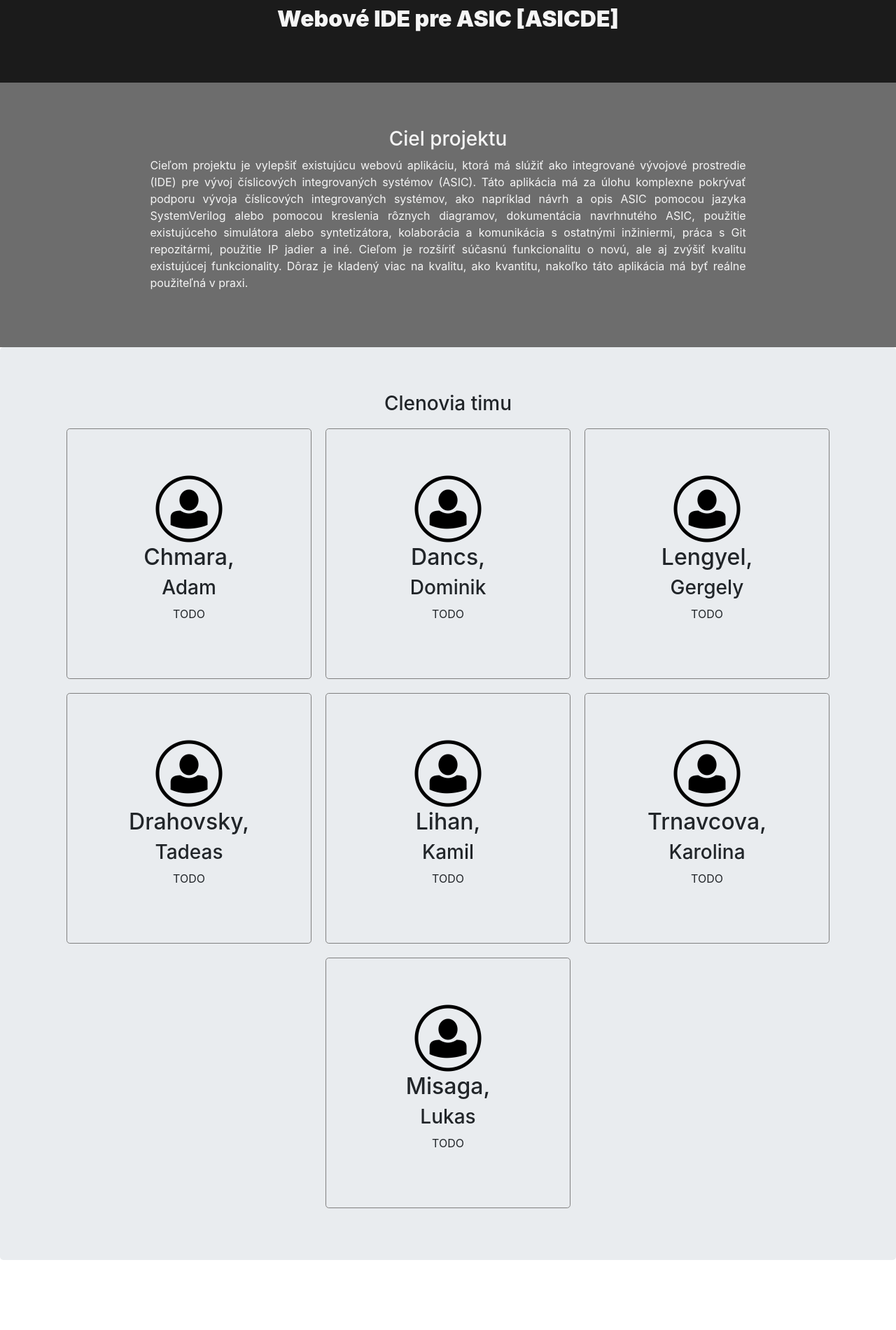
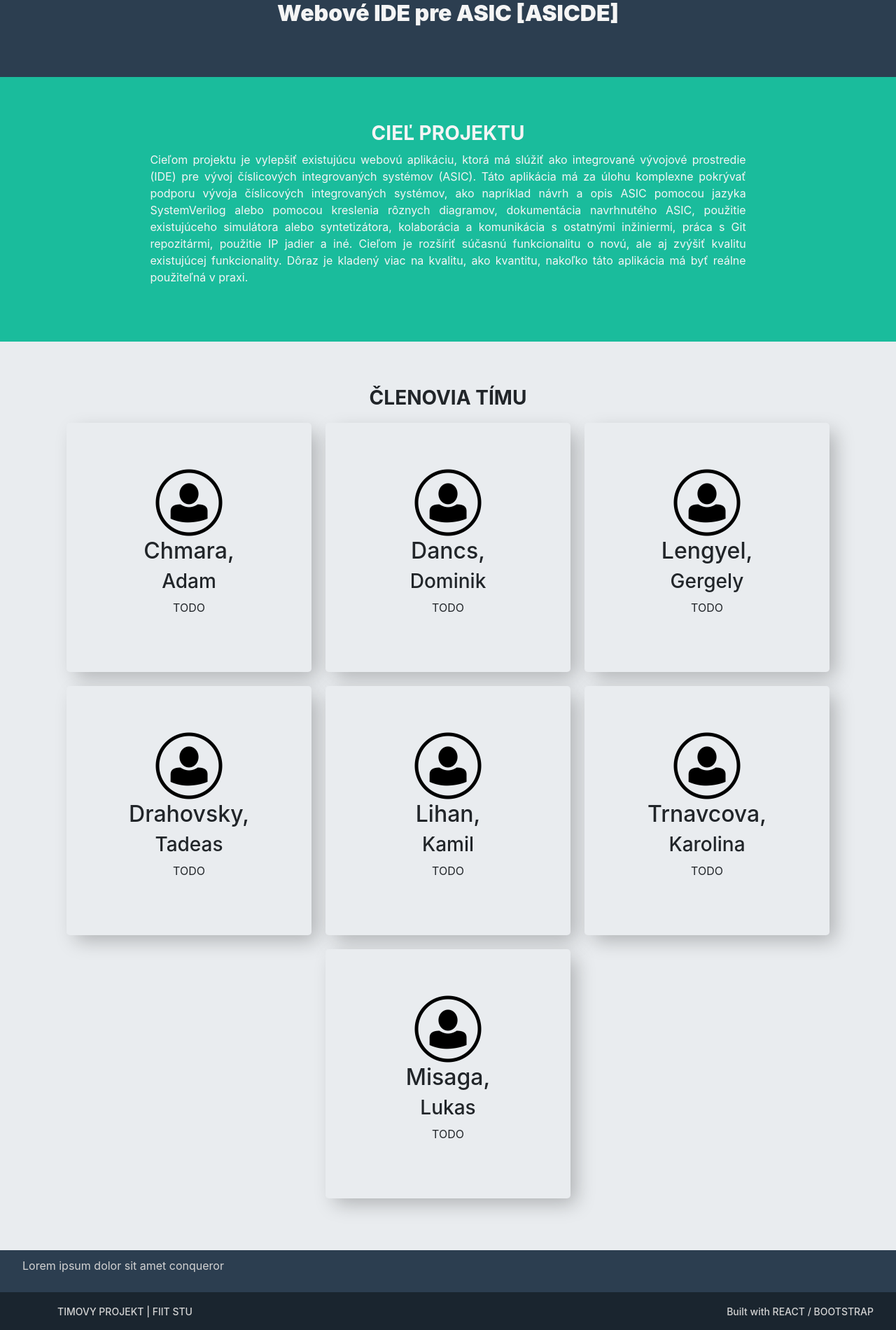
Before and after one commit to jakubabrahoim/TP-Web, a React (Create React App) app: page / in a window 1280 px wide. Shown: the part 168-2068 px from the top of the page at 70% size. Before the commit the page ends 2000 px from the top, so only its background shows below. Built offline with nearby package versions, Linux system fonts and the light colour scheme.

Commit message:
updated color scheme, implemented footer

```diff
--- a/src/App.js
+++ b/src/App.js
@@ -6,6 +6,7 @@ import NavigationBar from './components/NavigationBar'
 import IntroContainer from './components/IntroContainer';
 import AssignmentContainer from './components/AssignmentContainer';
 import PeopleContainer from './components/PeopleContainer';
+import FooterContainer from './components/FooterContainer';
 
 function App() {
   return (
@@ -14,6 +15,7 @@ function App() {
       <IntroContainer />
       <AssignmentContainer />
       <PeopleContainer />
+      <FooterContainer />
     </div>
   );
 }
--- a/src/components/AssignmentContainer.js
+++ b/src/components/AssignmentContainer.js
@@ -3,7 +3,7 @@ import React from 'react';
 class AssignmentContainer extends React.Component {
     render() {
         const styles = {
-            "background-color": "#6d6d6d",
+            "background-color": "#1ABC9C",
             "margin-top": "0px",
             "margin-bottom": "0px",
             "border-radius": "0px"
@@ -18,13 +18,13 @@ class AssignmentContainer extends React.Component {
 
         const headerStyle = {
             "color": "whitesmoke",
-            "font-weight": "1500"
+            "font-weight": "bold"
         };
 
         return (
-            <div className="jumbotron" style={styles}>
-                <h3 style={headerStyle}>Ciel projektu</h3>
-                <p style={pwidth} id="about">
+            <div className="jumbotron" style={styles} id="about">
+                <h3 style={headerStyle}>CIEĽ PROJEKTU</h3>
+                <p style={pwidth}>
                 Cieľom projektu je vylepšiť existujúcu webovú aplikáciu, ktorá má slúžiť ako integrované vývojové prostredie (IDE) pre vývoj číslicových integrovaných systémov (ASIC). Táto aplikácia má za úlohu komplexne pokrývať podporu vývoja číslicových integrovaných systémov, ako napríklad návrh a opis ASIC pomocou jazyka SystemVerilog alebo pomocou kreslenia rôznych diagramov, dokumentácia navrhnutého ASIC, použitie existujúceho simulátora alebo syntetizátora, kolaborácia a komunikácia s ostatnými inžiniermi, práca s Git repozitármi, použitie IP jadier a iné. Cieľom je rozšíriť súčasnú funkcionalitu o novú, ale aj zvýšiť kvalitu existujúcej funkcionality. Dôraz je kladený viac na kvalitu, ako kvantitu, nakoľko táto aplikácia má byť reálne použiteľná v praxi.
                 </p>
             </div>
--- a/src/components/FooterContainer.js
+++ b/src/components/FooterContainer.js
@@ -2,9 +2,57 @@ import React from 'react';
 
 class FooterContainer extends React.Component {
     render() {
+        const styles = {
+            "background-color": "#1A252F",
+            "margin-top": "0px",
+            "margin-bottom": "0px",
+            "border-radius": "0px",
+            "text-align": "left",
+            "display": "block",
+            "padding-top": "10px",
+            "padding-bottom": "10px"
+        };
+
+        const styles2 = {
+            "background-color": "#2C3E50",
+            "color": "lightgrey",
+            "margin-top": "0px",
+            "margin-bottom": "0px",
+            "border-radius": "0px",
+            "text-align": "left",
+            "display": "block",
+            "padding-top": "10px",
+            "padding-bottom": "10px"
+        };
+
+        const copyrightStyle = {
+            "color": "lightgrey",
+            "font-size": "14px",
+            "font-weight": "1500",
+            "padding-top": "10px",
+            "padding-left": "50px",
+            "display": "inline-block"
+        }
+
+        const copyrightStyle2 = {
+            "color": "lightgrey",
+            "font-size": "14px",
+            "font-weight": "1500",
+            "padding-top": "10px",
+            "padding-left": "50px",
+            "display": "inline-block",
+            "float": "right"
+        }
+
         return (
             <footer>
-
+                <div className="jumbotron" style={styles2}>
+                    <p>Lorem ipsum dolor sit amet conqueror</p>
+                </div>
+                <div className="jumbotron" style={styles}>
+                    <h6 style={copyrightStyle}>TIMOVY PROJEKT | FIIT STU</h6>
+                    <h6 style={copyrightStyle2}>Built with REACT / BOOTSTRAP</h6>
+                </div>
             </footer>
         );
     }
--- a/src/components/IntroContainer.js
+++ b/src/components/IntroContainer.js
@@ -3,10 +3,10 @@ import React from 'react';
 class IntroContainer extends React.Component {
     render() {
         const styles = {
-            "background-color": "#1b1b1b",
-            "margin-top": "0px",
+            "background-color": "#2C3E50",
+            "margin-top": "48px",
             "margin-bottom": "0px",
-            "border-radius": "0px"
+            "border-radius": "0px",
         };
 
         const headerStyle = {
@@ -16,7 +16,7 @@ class IntroContainer extends React.Component {
 
         return (
             <div className="jumbotron" style={styles}>
-                <h1 style={headerStyle}>Tímový projekt</h1>
+                <h1 style={headerStyle}>TÍMOVÝ PROJEKT</h1>
                 <h2 style={headerStyle}>Webové IDE pre ASIC [ASICDE]</h2>
             </div>
         );
--- a/src/components/NavigationBar.js
+++ b/src/components/NavigationBar.js
@@ -6,7 +6,7 @@ class NavigationBar extends React.Component {
 
     render() {
         return (
-            <Navbar collapseOnSelect expand="lg" bg="dark" variant="dark">
+            <Navbar collapseOnSelect expand="lg" bg="dark" variant="dark" fixed="top">
                 <Navbar.Brand href="#home">Tímový projekt</Navbar.Brand>
                 <Navbar.Toggle aria-controls="responsive-navbar-nav" />
                 <Navbar.Collapse id="responsive-navbar-nav">
--- a/src/components/PeopleContainer.js
+++ b/src/components/PeopleContainer.js
@@ -57,14 +57,18 @@ class PeopleContainer extends React.Component {
     render() {
         const containerStyle = {
             "border-radius": "0px",
-            "background-color": "#1b1b1b"
+            "margin": "0px"
+        }
+
+        const headerStyle = {
+            "font-weight": "bold"
         }
 
         const people = this.getPeopleList();
 
         return (
-            <div className="jumbotron">
-                <h3>Clenovia timu</h3>
+            <div className="jumbotron" id="team" style={containerStyle}>
+                <h3 style={headerStyle}>ČLENOVIA TÍMU</h3>
                 {people}
             </div>
         );
--- a/src/components/TeamMemberContainer.js
+++ b/src/components/TeamMemberContainer.js
@@ -13,12 +13,14 @@ class TeamMemberContainer extends React.Component {
             "min-width": "350px",
             "max-width": "450px",
             "display": "inline-block",
-            "border": "1px solid grey",
-            "margin": "10px"
+            "margin": "10px",
+            "-webkit-box-shadow": "10px 10px 28px -3px rgba(0,0,0,0.26)",
+            "-moz-box-shadow": "10px 10px 28px -3px rgba(0,0,0,0.26)",
+            "box-shadow": "10px 10px 28px -3px rgba(0,0,0,0.26)"
         };
 
         return (
-            <div className="jumbotron user-hover" style={memberCardStyle}>
+            <div className="jumbotron user-container" style={memberCardStyle}>
                 <img src={this.props.member.img} style={imgStyle}></img>
                 <h2>{`${this.props.member.lastName},`}</h2>
                 <h3>{this.props.member.firstName}</h3>
--- a/src/index.css
+++ b/src/index.css
@@ -13,7 +13,12 @@ code {
     monospace;
 }
 
-.user-hover:hover ,
-.user-hover:focus {
+.user-container {
+  background-color: whitesmoke;
+
+}
+
+.user-container:hover ,
+.user-container:focus {
   background-color: lightgrey;
 }
```
